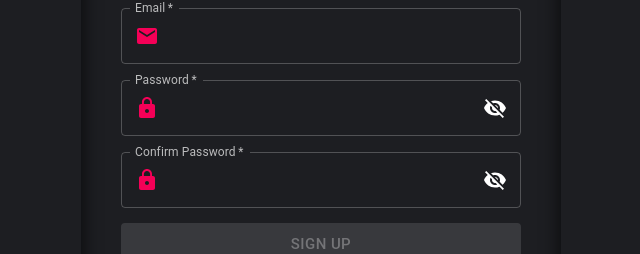
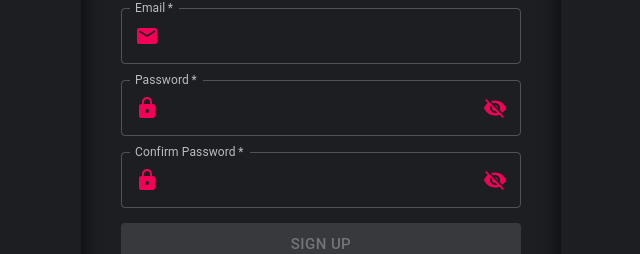
Before and after one commit to nullaf/SignUp-LogIn-App, a React (Create React App) app: page / in a window 1280 px wide. Both pictures are taken after a click on the button "SIGN UP". Shown: the part 240-494 px from the top of the page, without its empty margins (319-959 px from the left). Built offline with nearby package versions, Linux system fonts and the light colour scheme.

Commit message:
changed color

```diff
--- a/src/App.js
+++ b/src/App.js
@@ -227,6 +227,7 @@ function App() {
                     endAdornment: (
                       <InputAdornment position="end">
                         <IconButton
+                          color="secondary"
                           aria-label="toggle password visibility"
                           onClick={handleClickShowPassword}
                           onMouseDown={handleMouseDownPassword}
@@ -393,6 +394,7 @@ function App() {
                     endAdornment: (
                       <InputAdornment position="end">
                         <IconButton
+                            color="secondary"
                           aria-label="toggle password visibility"
                           onClick={handleClickShowPassword}
                           onMouseDown={handleMouseDownPassword}
@@ -433,6 +435,7 @@ function App() {
                     endAdornment: (
                       <InputAdornment position="end">
                         <IconButton
+                            color="secondary"
                           aria-label="toggle password visibility"
                           onClick={handleClickShowPassword}
                           onMouseDown={handleMouseDownPassword}
--- a/src/App.scss
+++ b/src/App.scss
@@ -1,6 +1,7 @@
 body {
   height: 100vh;
 }
+
 .buttons .nav {
   text-decoration: none;
   color: rgb(245,0,87);
@@ -44,6 +45,7 @@ body {
 
   top: 0; left: 0; bottom: 0; right: 0;
   box-shadow: inset 0px 5px 20px 0px rgba(0,0,0,0.75);
+
 }
 .signUp {
   text-align: center;
```
